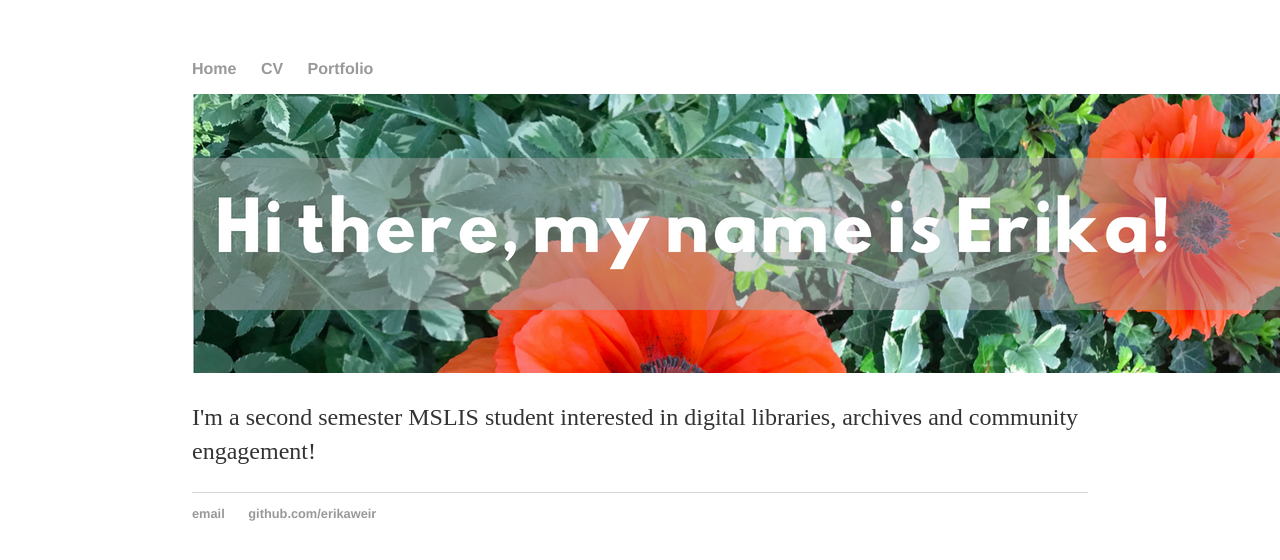
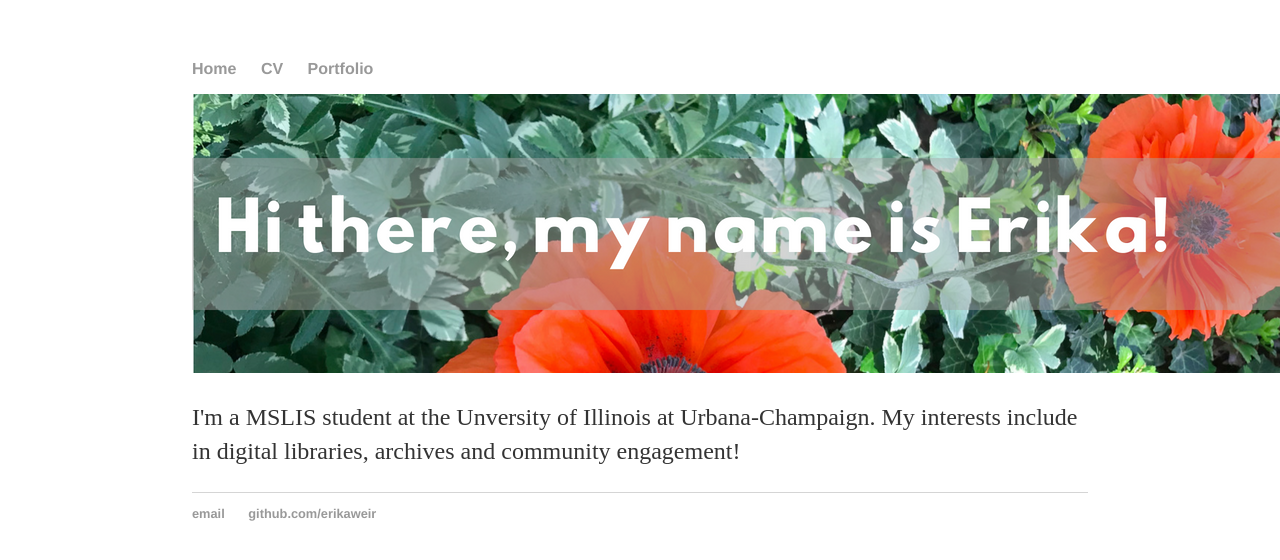
Before and after one commit to tracyJCI/erikaweir.github.io, a Jekyll site: the page built from index.html, in a window 1280 px wide. Shown: the top 560 px of the page. Built offline with Jekyll 4.4.1, drawn with Linux system fonts in a browser that asks for light colours.

Commit message:
Update index.html

```diff
--- a/index.html
+++ b/index.html
@@ -4,5 +4,5 @@ title: Erika Weir, MSLIS Student
 ---
 <div class="blurb">
 	<img src="MynameisErika.png" alt="Hi there, my name is Erika!" height="279" width="1200">
-	<p>I'm a second semester MSLIS student interested in digital libraries, archives and community engagement!</p>
+	<p>I'm a MSLIS student at the Unversity of Illinois at Urbana-Champaign. My interests include in digital libraries, archives and community engagement!</p>
 </div><!-- /.blurb -->
```
